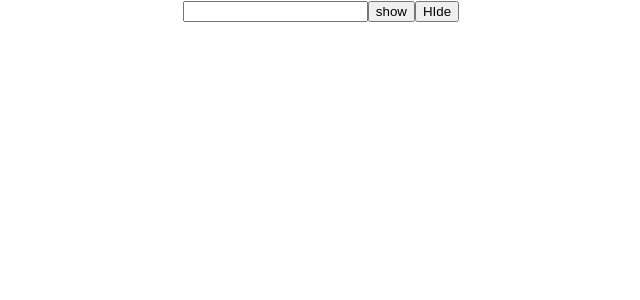
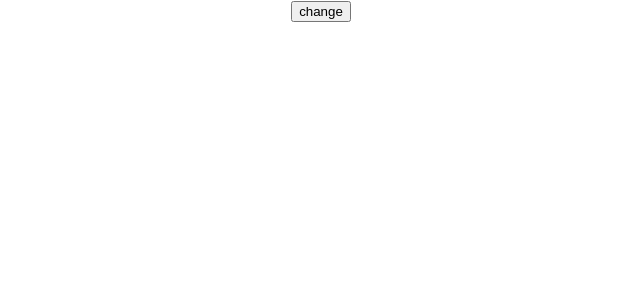
Before and after one commit to Sk-Bhardwaj24/react-practice, a React (Create React App) app: page / in a window 1280 px wide. Shown: the top 300 px of the page, without its empty margins (319-959 px from the left). Built offline with nearby package versions, Linux system fonts and the light colour scheme.

Commit message:
added Button components and changing the color of button using synthetic event

```diff
--- a/src/App.js
+++ b/src/App.js
@@ -1,10 +1,12 @@
 import "./App.css";
+import Button from "./Components/Button";
 import Uncontrolledform from "./Components/Uncontrolledform";
 
 function App() {
   return (
     <div className="App">
-      <Uncontrolledform />
+      {/* <Uncontrolledform /> */}
+      <Button />
     </div>
   );
 }
--- /dev/null
+++ b/src/Components/Button.jsx
@@ -0,0 +1,22 @@
+import React from "react";
+
+const Button = () => {
+  const handleClick = (e) => {
+    console.log(e);
+    e.target.style.backgroundColor = color();
+  };
+  const color = () => {
+    var x = Math.floor(Math.random() * 256);
+    var y = Math.floor(Math.random() * 256);
+    var z = Math.floor(Math.random() * 256);
+    var RGBColor = "rgb(" + x + "," + y + "," + z + ")";
+    return RGBColor;
+  };
+  return (
+    <div>
+      <button onClick={(e) => handleClick(e)}>change</button>
+    </div>
+  );
+};
+
+export default Button;
```
